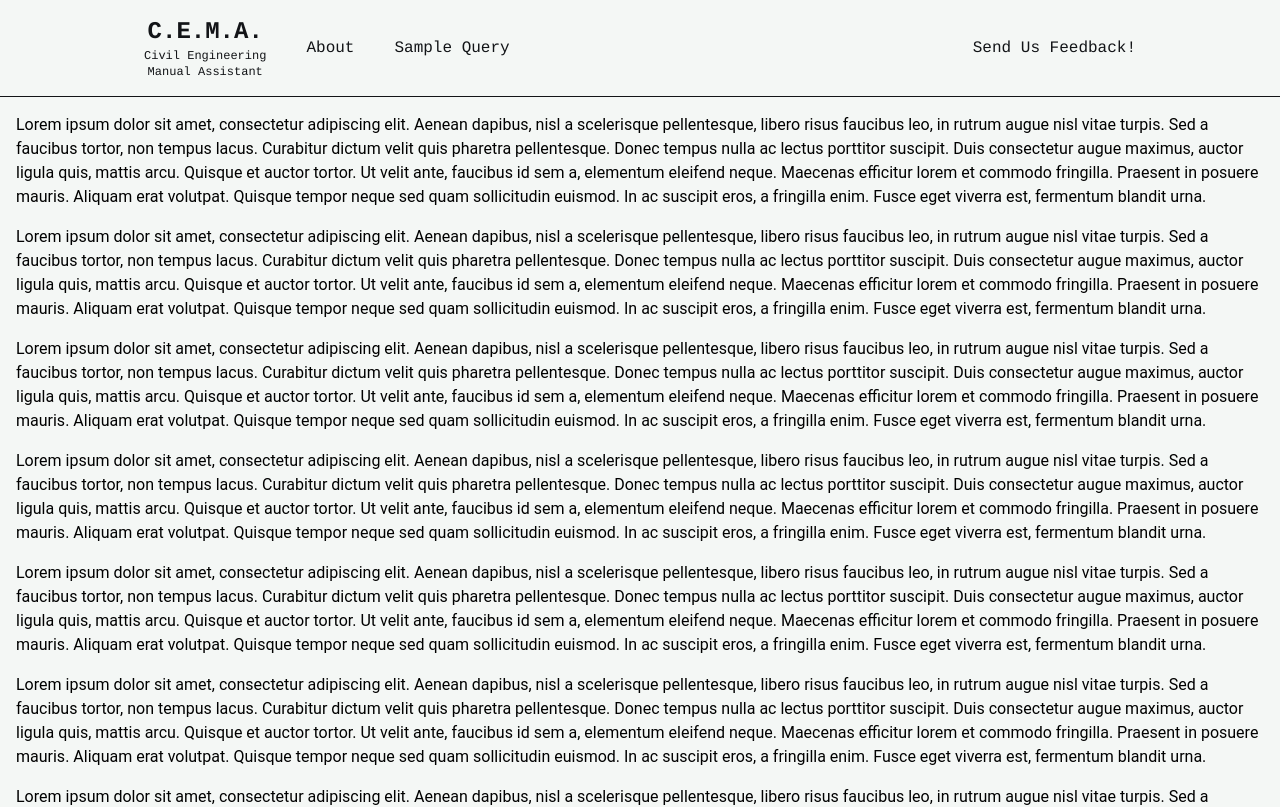
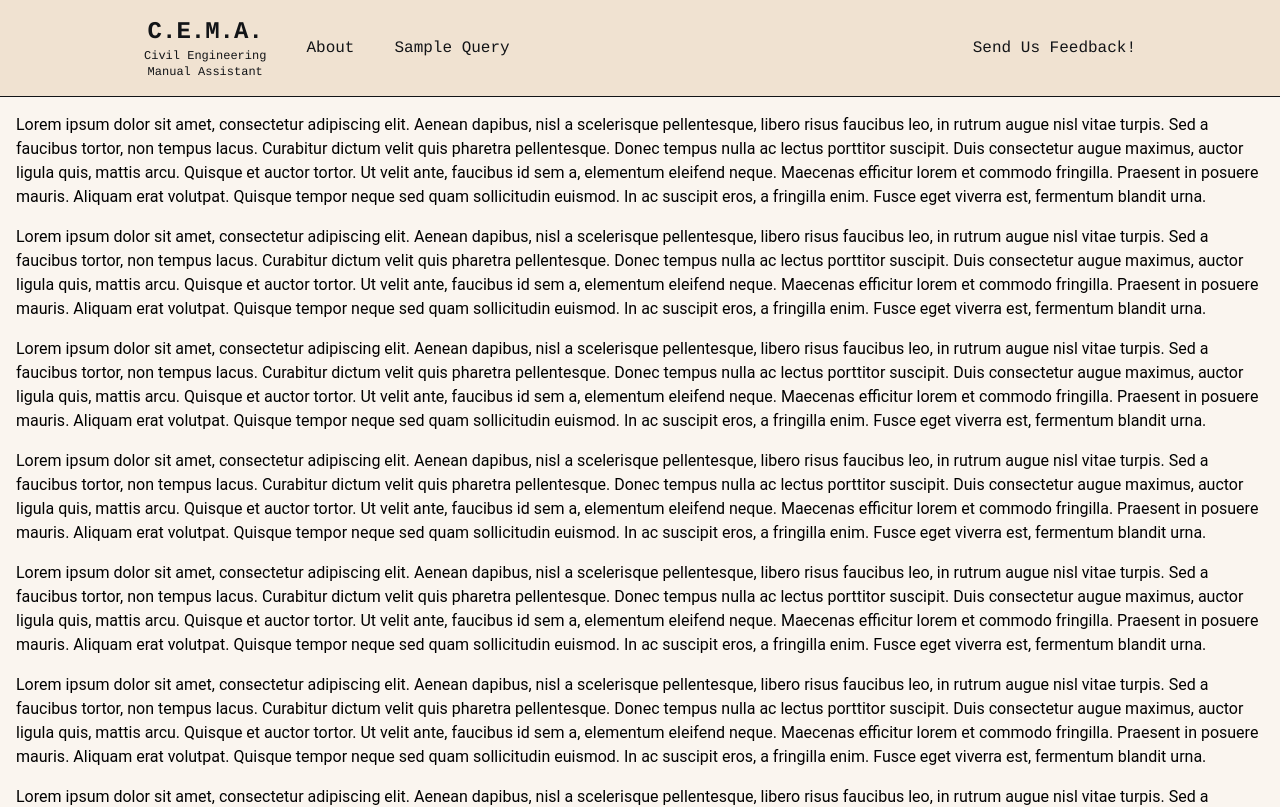
Before and after one commit to cmcrow2/CEMA, a Next.js app: page / in a window 1280 px wide. Shown: the top 807 px of the page. Built offline with nearby package versions, Linux system fonts and the light colour scheme.

Commit message:
style: style changes

```diff
--- a/app/components/header/Header.js
+++ b/app/components/header/Header.js
@@ -19,10 +19,10 @@ export default function Header() {
   return (
     <>
       <div className="top-0 sticky inset-0 z-50 h-full font-courier">
-        <div className="flex justify-between border-b-[1px] border-black text-black py-2 px-4 md:py-4 md:px-36 bg-mint">
+        <div className="flex justify-between border-b-[1px] border-black text-black py-2 px-4 lg:py-4 lg:px-36 bg-sand-300">
           <div className="flex gap-x-10 items-center">
             <a href="/" className="flex flex-col items-center">
-              <div className="text-2xl font-bold hover:bg-gradient-to-r hover:bg-clip-text hover:text-transparent hover:from-black hover:via-rose hover:to-black hover:animate-text hover:transition-all hover:delay-75">
+              <div className="text-2xl font-bold hover:bg-gradient-to-r hover:bg-clip-text hover:text-transparent hover:from-blue hover:via-blue-500 hover:to-blue hover:animate-text hover:transition-all hover:delay-75">
                 C.E.M.A.
               </div>
               <div className="text-xs">Civil Engineering</div>
@@ -30,13 +30,13 @@ export default function Header() {
             </a>
             <a
               href="/about"
-              className="hidden md:flex hover:text-rose hover:transition-all hover:delay-75 hover:underline hover:underline-offset-4 hover:decoration-black"
+              className="hidden lg:flex hover:text-blue hover:transition-all hover:delay-75 hover:underline hover:underline-offset-4 hover:decoration-black"
             >
               About
             </a>
             <a
               href="sample"
-              className="hidden md:flex hover:text-rose hover:transition-all hover:delay-75 hover:underline hover:underline-offset-4 hover:decoration-black"
+              className="hidden lg:flex hover:text-blue hover:transition-all hover:delay-75 hover:underline hover:underline-offset-4 hover:decoration-black"
             >
               Sample Query
             </a>
@@ -44,7 +44,7 @@ export default function Header() {
           <div className="flex items-center">
             <a
               href="/feedback"
-              className="hidden md:flex hover:text-rose hover:transition-all hover:delay-75 hover:underline hover:underline-offset-4 hover:decoration-black"
+              className="hidden lg:flex hover:text-blue hover:transition-all hover:delay-75 hover:underline hover:underline-offset-4 hover:decoration-black"
             >
               Send Us Feedback!
             </a>
@@ -55,7 +55,7 @@ export default function Header() {
                 viewBox="0 0 24 24"
                 strokeWidth="1.5"
                 stroke="currentColor"
-                className="size-10 md:hidden"
+                className="size-10 lg:hidden"
                 onClick={() => {
                   toggleSlideOver();
                 }}
--- a/app/components/header/HeaderModal.js
+++ b/app/components/header/HeaderModal.js
@@ -7,12 +7,12 @@ export default function HeaderModal({ toggleSlideOver }) {
       >
         <div
           id="slideover-bg"
-          className="absolute -inset-y-[5.1rem] md:hidden h-screen w-full bg-black-900 duration-500 ease-out transition-all opacity-0"
+          className="absolute -inset-y-[5.1rem] lg:hidden h-screen w-full bg-black-900 duration-500 ease-out transition-all opacity-0"
           onClick={toggleSlideOver}
         ></div>
         <div
           id="slideover"
-          className="absolute flex flex-col w-full overflow-hidden items-center pt-8 pb-10 px-10 gap-y-4 text-xl border-b-[1px] border-black bg-mint duration-500 ease-out transition-all z-10 -translate-y-[125%]"
+          className="absolute flex flex-col w-full overflow-hidden items-center pt-8 pb-10 px-10 gap-y-4 text-xl border-b-[1px] border-black bg-sand-100 duration-500 ease-out transition-all z-10 -translate-y-[125%]"
         >
           <a href="/" onClick={toggleSlideOver}>
             Home
--- a/app/layout.js
+++ b/app/layout.js
@@ -9,7 +9,7 @@ export const metadata = {
 export default function RootLayout({ children }) {
   return (
     <html lang="en">
-      <body className="bg-mint">
+      <body className="bg-sand-100">
         <Header></Header>
         {children}
       </body>
--- a/tailwind.config.js
+++ b/tailwind.config.js
@@ -26,9 +26,42 @@ module.exports = {
           800: "#8FB7A2",
           900: "#83AF98",
         },
-        rose: "#F75590",
-        indigo: "#AFA2FF",
-        blue: "#00A6FB",
+        sand: {
+          DEFAULT: "#CF995F",
+          100: "#FAF5EF",
+          200: "#F5ECE0",
+          300: "#F0E2D1",
+          400: "#EBD8C1",
+          500: "#E6CFB2",
+          600: "#E1C5A3",
+          700: "#DCBB93",
+          800: "#D7B284",
+          900: "#D2A874",
+        },
+        yellow: {
+          DEFAULT: "#F5C43D",
+          100: "#FEF9EC",
+          200: "#FDF3D8",
+          300: "#FCEDC5",
+          400: "#FBE7B1",
+          500: "#FAE19E",
+          600: "#F9DC8B",
+          700: "#F8D677",
+          800: "#F7D064",
+          900: "#F6CA51",
+        },
+        blue: {
+          DEFAULT: "#51AFE1",
+          100: "#EDF7FC",
+          200: "#DCEFF9",
+          300: "#CBE7F6",
+          400: "#BADFF3",
+          500: "#A8D7F0",
+          600: "#96CFED",
+          700: "#85C7EA",
+          800: "#73BFE7",
+          900: "#62B7E4",
+        },
       },
       fontFamily: {
         courier: ["Courier", "sans-serif"],
```
